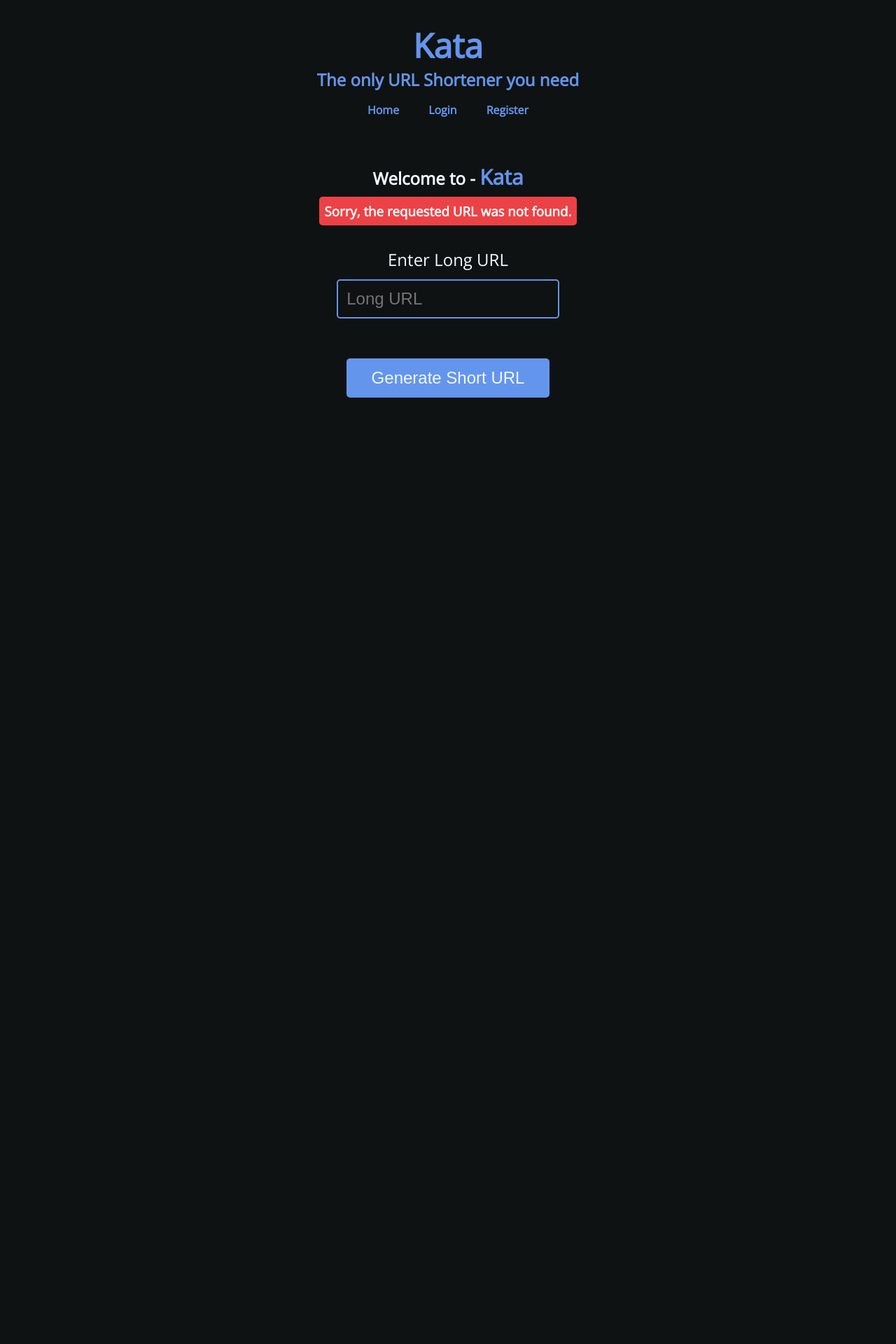
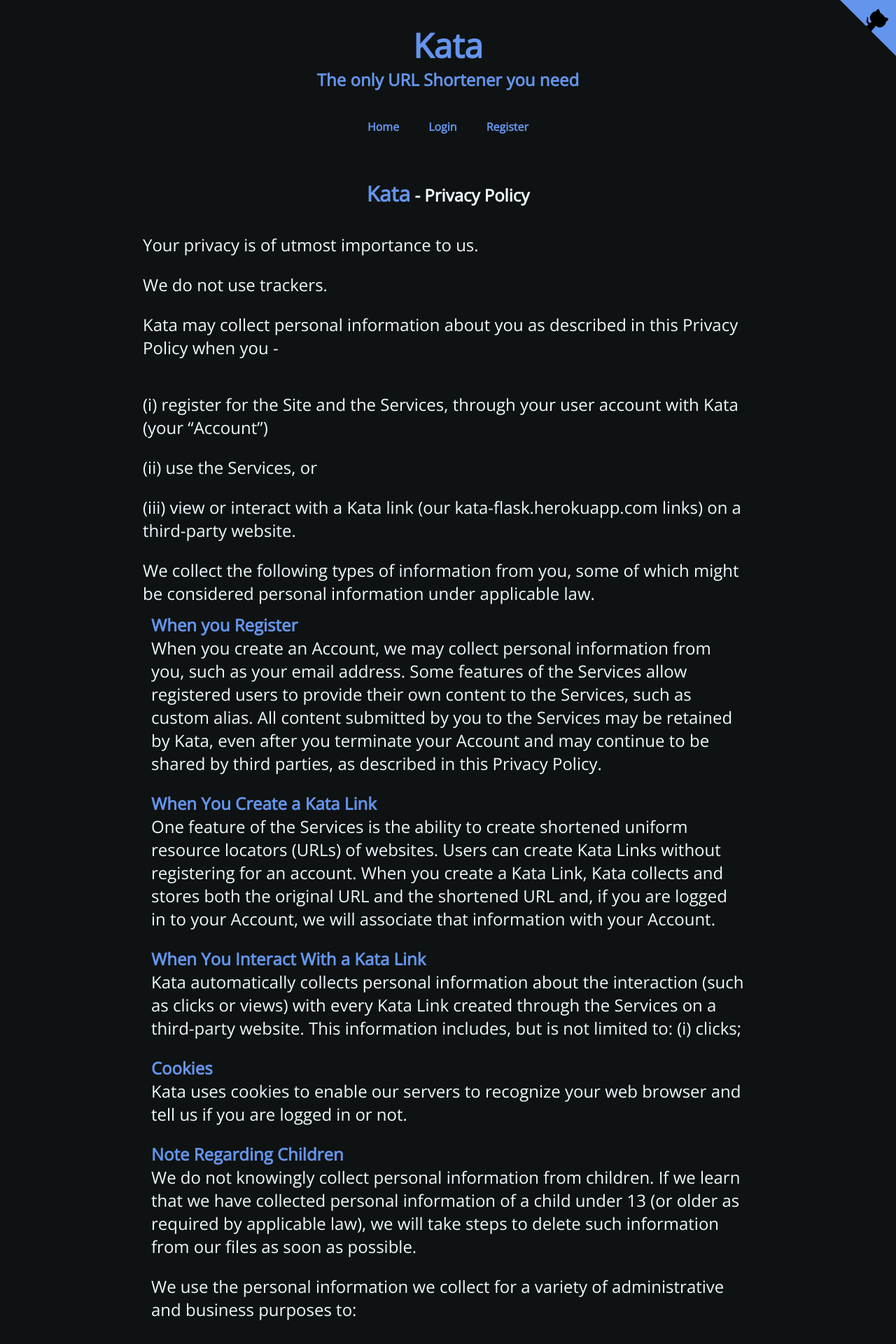
Before and after one commit to dheerajdlalwani/url-shortener, a Flask app: page /privacy/ in a window 1280 px wide. Shown: the top 1920 px of the page at 70% size. Before the commit the page ends 568 px from the top, so only its background shows below. Run offline with Flask 2, Linux system fonts and the light colour scheme; data that the repository does not hold is empty.

Commit message:
add privacy policy, about page and add finishing touches concluding phase 1 of Kata

```diff
--- a/main.py
+++ b/main.py
@@ -210,8 +210,18 @@
         return render_template('register.html')
 
 
+@project.route('/privacy/', methods=['GET'])
+def privacy():
+    return render_template('privacy.html')
 
-FORBIDDEN_URLS = ["user", "login", "logout", "register", "user/", "login/", "logout/", "register/", "/user", "/login", "/logout", "/register", "/user/", "/login/", "/logout/", "/register/"]
+
+@project.route('/about/', methods=['GET'])
+def about():
+    return render_template('about.html')
+
+
+
+FORBIDDEN_URLS = ["user", "login", "logout", "register", "privacy", "about", "user/", "login/", "logout/", "register/", "privacy/", "about/", "/user", "/login", "/logout", "/register", "/privacy", "/about", "/user/", "/login/", "/logout/", "/register/", "/privacy/", "/about/"]
 
 
 @project.route('/<string:short_url>/', methods=['GET'])
@@ -228,5 +238,10 @@
         return render_template('home.html', message=message)
 
 
+
+
+
+
+
 if __name__ == "__main__":
     project.run(debug=True)
--- a/static/styles.css
+++ b/static/styles.css
@@ -44,6 +44,7 @@
     flex-direction: row;
     justify-content: center;
     align-items: center;
+    margin-top: 1.5em;
 }
 
 ul
@@ -69,6 +70,7 @@
     padding: 5px;
     border-radius: 2px;
     font-weight: 700;
+    transition: all 0.25s;
 }
 
 nav ul > li > a:hover
@@ -98,7 +100,7 @@
     flex-direction: column;
     justify-content: center;
     align-items: center;
-    margin-top: 1em;
+    margin-top: 0.5em;
     font-size: 1.5em;
 }
 
@@ -171,6 +173,7 @@
     border-radius: 5px;
     padding: 0.5em;
     margin: 0.5em;
+    margin-top: 1.5em;
     font-size: 1em;
 }
 
@@ -251,6 +254,162 @@
 }
 
 
+footer
+{
+    display: flex;
+    flex-direction: column;
+    margin: auto;
+    padding: 1em;
+}
+
+.footer-content
+{
+    display: flex;
+    flex-direction: row;
+    justify-content: center;
+    align-items: center;
+    font-size: 1em;
+}
+
+
+
+.dheeraj-github
+{
+    color: #6495ED;
+    font-weight: 700;
+    text-decoration: none;
+    padding: 0.25em;
+    margin: 0.25em;
+    border-radius: 2px;
+    transition: all 0.25s;
+}
+
+
+
+
+.footer-links
+{
+    display: flex;
+    flex-direction: row;
+    align-items: center;
+    justify-content: center;
+    text-align: center;
+}
+
+.footer-links > a
+{
+    text-decoration: none;
+    margin: 0.25em;
+    padding: 0.25em;
+    color: #6495ED;
+    font-size: 1em;
+    border-radius: 2px;
+    transition: all 0.25s;
+}
+
+.dheeraj-github:hover, .footer-links > a:hover
+{
+    background-color: #6495ED;
+    color: #0F1212;
+}
+
+
+
+.github-corner:hover .octo-arm {
+    animation: octocat-wave 560ms ease-in-out
+}
+
+@keyframes octocat-wave {
+    0%,
+    100% {
+        transform: rotate(0)
+    }
+
+    20%,
+    60% {
+        transform: rotate(-25deg)
+    }
+
+    40%,
+    80% {
+        transform: rotate(10deg)
+    }
+}
+
+
+.privacy
+{
+    display: flex;
+    flex-direction: column;
+    text-align: left;
+    font-size: 1.5em;
+    margin: auto;
+    width: 70vw;
+}
+
+.privacy > .privacy-content > * > h4
+{
+    color: #6495ED;
+}
+
+.privacy > ul, .usage > ul
+{
+    display: flex;
+    flex-direction: column;
+    align-items:flex-start;
+    justify-content:left;
+    margin: auto;
+    margin-top: 1em;
+}
+
+
+
+.privacy > ul > li, .usage > ul > li
+{
+    margin: 0.5em;
+    text-align: left;
+}
+
+.privacy-content
+{
+    display: flex;
+    flex-direction: column;
+    margin: 0.5em;
+}
+
+.register, .use-services, .interact, .cookies, .children, .usage, .shared-info, .retention, .security, .choice, .contact
+{
+    margin: 0.5em;
+}
+
+.contact > a , .about-links
+{
+    color: #6495ED;
+    text-decoration: none;
+    border-radius: 2px;
+    padding: 0.25em;
+    transition: all 0.25s;
+}
+
+.contact > a:hover, .about-links:hover
+{
+    background-color: #6495ED;
+    color:  #0F1212;
+}
+
+.about
+{
+    display: flex;
+    flex-direction: column;
+    justify-content: center;
+    align-items: left;
+    text-align: left;
+    width: 70vw;
+    padding: 1em;
+
+}
+
+
 @media screen and (max-width:480px)
 {
     *
@@ -322,5 +481,34 @@
         font-size: 0.75em;
         font-weight: 400;
         margin: 0.5em;
+
+    }
+    .github-corner:hover .octo-arm
+    {
+        animation: none
+    }
+
+    .github-corner .octo-arm
+    {
+        animation: octocat-wave 560ms ease-in-out
+    }
+
+    .privacy
+    {
+        font-size: 1em;
+        width: 90vw;
+        text-align: center;
+    }
+
+    .register, .use-services, .interact, .cookies, .children, .usage, .shared-info, .retention, .security, .choice, .contact
+    {
+        margin: 0.75em;
+        margin-top: 1em;
+    }
+
+    .about
+    {
+        /* text-align: center; */
+        width: 90vw;
     }
 }
--- a/templates/base.html
+++ b/templates/base.html
@@ -26,6 +26,7 @@
     </head>
 
     <body>
+        {% include 'github-corner.html' %}
         <header>
             <a href="/" class="kata-main-title"><h1>Kata</h1></a>
             <h2>The only URL Shortener you need</h2>
@@ -35,5 +36,8 @@
             {% block body %} {% endblock %}
         </main>
         <script src="{{ url_for('static', filename='copy.js') }}"></script>
+        <footer>
+            {% include 'footer.html' %}
+        </footer>
     </body>
 </html>
--- /dev/null
+++ b/templates/footer.html
@@ -0,0 +1,7 @@
+<div class="footer-content">
+    Made with ❤️ by  <a href="https://github.com/dheerajdlalwani" target="_blank" class="dheeraj-github">  Dheeraj Lalwani</a>
+</div>
+<div class="footer-links">
+        <a href="/about">About</a>
+        <a href="/privacy">Privacy Policy</a>
+</div>
--- a/templates/form.html
+++ b/templates/form.html
@@ -1,12 +1,8 @@
-<h2>Welcome to - <span class="kata-greeting">Kata</span></h2>
-
 {% if message %}
 <section class="message{% if status %} auth-success-message {% endif %}">
     <h3 class="message-content">{{ message }}</h3>
 </section>
 {% endif %}
-
-
 
 {% if short_url %}
 
--- /dev/null
+++ b/templates/github-corner.html
@@ -0,0 +1,13 @@
+<a href="https://github.com/dheerajdlalwani/url-shortener" target="_blank" class="github-corner"
+	aria-label="View source on GitHub">
+	<svg width="80" height="80" viewBox="0 0 250 250"
+		style="fill:#6495ED; color:#000; position: absolute; top: 0; border: 0; right: 0;" aria-hidden="true">
+		<path d="M0,0 L115,115 L130,115 L142,142 L250,250 L250,0 Z"></path>
+		<path
+			d="M128.3,109.0 C113.8,99.7 119.0,89.6 119.0,89.6 C122.0,82.7 120.5,78.6 120.5,78.6 C119.2,72.0 123.4,76.3 123.4,76.3 C127.3,80.9 125.5,87.3 125.5,87.3 C122.9,97.6 130.6,101.9 134.4,103.2"
+			fill="currentColor" style="transform-origin: 130px 106px;" class="octo-arm"></path>
+		<path
+			d="M115.0,115.0 C114.9,115.1 118.7,116.5 119.8,115.4 L133.7,101.6 C136.9,99.2 139.9,98.4 142.2,98.6 C133.8,88.0 127.5,74.4 143.8,58.0 C148.5,53.4 154.0,51.2 159.7,51.0 C160.3,49.4 163.2,43.6 171.4,40.1 C171.4,40.1 176.1,42.5 178.8,56.2 C183.1,58.6 187.2,61.8 190.9,65.4 C194.5,69.0 197.7,73.2 200.1,77.6 C213.8,80.2 216.3,84.9 216.3,84.9 C212.7,93.1 206.9,96.0 205.4,96.6 C205.1,102.4 203.0,107.8 198.3,112.5 C181.9,128.9 168.3,122.5 157.7,114.1 C157.9,116.9 156.7,120.9 152.7,124.9 L141.0,136.5 C139.8,137.7 141.6,141.9 141.8,141.8 Z"
+			fill="currentColor" class="octo-body"></path>
+	</svg>
+</a>
--- a/templates/home.html
+++ b/templates/home.html
@@ -1,7 +1,7 @@
 {% extends 'base.html' %}
 
 {% block head %}
-<title>URL Shortener</title>
+<title>Kata: The Only URL Shortener You need.</title>
 {% endblock %}
 
 {% block body %}
--- a/templates/login.html
+++ b/templates/login.html
@@ -1,7 +1,7 @@
 {% extends 'base.html' %}
 
 {% block head %}
-<title>Login: URL Shortener</title>
+<title>Kata | Login</title>
 {% endblock %}
 
 {% block body %}
--- /dev/null
+++ b/templates/privacy.html
@@ -0,0 +1,77 @@
+{% extends 'base.html' %}
+
+{% block head %}
+<title>Kata | Privacy Policy</title>
+{% endblock %}
+
+{% block body %}
+
+<h2><span class="kata-greeting">Kata</span> - Privacy Policy</h2>
+
+<section class="privacy">
+    <ul>
+        <li>Your privacy is of utmost importance to us.</li>
+        <li>We do not use trackers.</li>
+        <li>Kata may collect personal information about you as described in this Privacy Policy when you -</li>
+    </ul>
+    <ul>
+        <li>(i) register for the Site and the Services, through your user account with Kata (your “Account”)</li>
+        <li>(ii) use the Services, or </li>
+        <li>(iii) view or interact with a Kata link (our kata-flask.herokuapp.com links) on a third-party website.</li>
+    </ul>
+    <section class="privacy-content">
+        We collect the following types of information from you, some of which might be considered personal information under applicable law.
+        <section class="register">
+            <h4>When you Register</h4>
+            When you create an Account, we may collect personal information from you, such as your email address.
+            Some features of the Services allow registered users to provide their own content to the Services, such as custom alias. All content submitted by you to the Services may be retained by Kata, even after you terminate your Account and may continue to be shared by third parties, as described in this Privacy Policy.
+        </section>
+        <section class="use-services">
+            <h4>When You Create a Kata Link</h4>
+            One feature of the Services is the ability to create shortened uniform resource locators (URLs) of websites. Users can create Kata Links without registering for an account.  When you create a Kata Link, Kata collects and stores both the original URL and the shortened URL and, if you are logged in to your Account, we will associate that information with your Account.
+        </section>
+        <section class="interact">
+            <h4>When You Interact With a Kata Link</h4>
+            Kata automatically collects personal information about the interaction (such as clicks or views) with every Kata Link created through the Services on a third-party website. This information includes, but is not limited to: (i) clicks;
+        </section>
+        <section class="cookies">
+            <h4>Cookies</h4>
+            Kata uses cookies to enable our servers to recognize your web browser and tell us if you are logged in or not.
+        </section>
+        <section class="children">
+            <h4>Note Regarding Children</h4>
+            We do not knowingly collect personal information from children. If we learn that we have collected personal information of a child under 13 (or older as required by applicable law), we will take steps to delete such information from our files as soon as possible.
+        </section>
+        <section class="usage">
+            We use the personal information we collect for a variety of administrative and business purposes to:
+            <ul>
+                <li>(i) operate our Site and provide the Services,</li>
+                <li>(ii) verify individual identity,</li>
+                <li>(iii) provide access to certain functionalities of our Services,</li>
+            </ul>
+        </section>
+        <section class="shared-info">
+            <h4>Kata Links You Create</h4>
+            Much of your activity on and through the Services is public by default. For example, when you create a Kata Link, the original URLs you have shortened and the corresponding Kata Links are publicly available.
+        </section>
+        <section class="retention">
+            <h4>Retention</h4>
+            We retain the personal information we receive as described in this Privacy Policy for as long as you use our Services or as necessary to fulfill the purpose(s) for which it was collected, provide our Services, resolve disputes, establish legal defenses, conduct audits, pursue legitimate business purposes, enforce our agreements, and comply with applicable laws.
+        </section>
+        <section class="security">
+            <h4>Information Security</h4>
+            Your Account information is protected by a password for your privacy and security. You can prevent unauthorized access to your Account by selecting and protecting your password appropriately, and limiting access to your computer and browser by signing off after you have finished accessing your Account.
+        </section>
+        <section class="choice">
+            <h4>Choice and Access</h4>
+            You don’t need an Account to create Kata Links, and you can use many of the features of the Services without registering, thereby limiting the type of information that is collected about you individually.
+        </section>
+        <section class="contact">
+            <h4>Questions/Contacts/Queries/Request to Delete information</h4>
+            Please contact me on my <a href="mailto:lalwanidheeraj1234@gmail.com">Email</a> or contact me via <a href="https://twitter.com/dheerajdlalwani">Twitter</a>
+        </section>
+    </section>
+
+</section>
+
+{% endblock %}
--- a/templates/profile.html
+++ b/templates/profile.html
@@ -1,7 +1,7 @@
 {% extends 'base.html' %}
 
 {% block head %}
-<title>Profile: {{ user_email }}</title>
+<title>Kata | Profile: {{ user_email }}</title>
 {% endblock %}
 
 {% block body %}
@@ -9,13 +9,11 @@
     Hello {{ user_email }}
 </section>
 
-
 {% if message %}
 <section class="message">
     <h3 class="message-content">{{ message }}</h3>
 </section>
 {% endif %}
-
 
 <h3>Here's your <span class="kata-greeting">Kata</span> dashboard</h3>
 
--- a/templates/register.html
+++ b/templates/register.html
@@ -1,7 +1,7 @@
 {% extends 'base.html' %}
 
 {% block head %}
-<title>Register: URL Shortener</title>
+<title>Kata | Register</title>
 {% endblock %}
 
 {% block body %}
@@ -13,7 +13,6 @@
 </section>
 {% endif %}
 
-
 <form class="user" action="" method="POST">
     <label for="email">Email</label>
     <input type="email" placeholder="Email" name="email" id="email">
```
Also changed, not shown: templates/about.html (added, +58 -0 lines), README.md.
